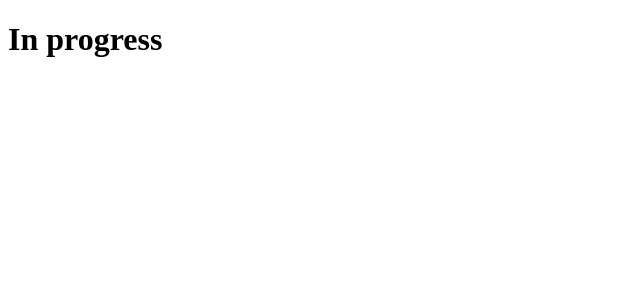
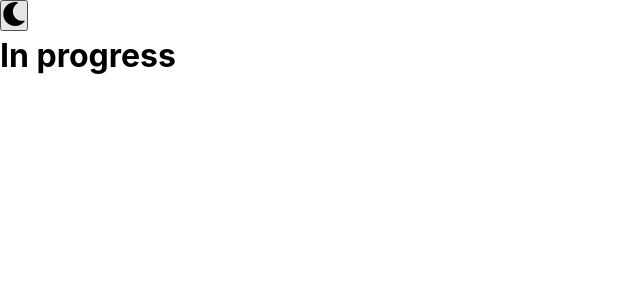
Before and after one commit to cogumm/cogumm.net, a Next.js app in the folder 2021/: page / in a window 1280 px wide. Shown: the top 300 px of the page, without its empty margins (0-640 px from the left). Built offline with nearby package versions, Linux system fonts and the light colour scheme.

Commit message:
:lipstick: Added global style and dark mode.

```diff
--- /dev/null
+++ b/2021/babel.config.js
@@ -0,0 +1,4 @@
+module.exports = {
+    presets: ["next/babel"],
+    plugins: [["styled-components", { ssr: true }]],
+};
--- a/2021/package.json
+++ b/2021/package.json
@@ -10,11 +10,15 @@
   "dependencies": {
     "next": "10.0.4",
     "react": "17.0.1",
-    "react-dom": "17.0.1"
+    "react-dom": "17.0.1",
+    "react-icons": "^4.1.0",
+    "styled-components": "^5.2.1"
   },
   "devDependencies": {
     "@types/node": "^14.14.17",
     "@types/react": "^17.0.0",
+    "@types/styled-components": "^5.1.7",
+    "babel-plugin-styled-components": "^1.12.0",
     "typescript": "^4.1.3"
   }
 }
--- /dev/null
+++ b/2021/src/components/layout.tsx
@@ -0,0 +1,36 @@
+import React, { useState, useEffect } from 'react'
+import { FaSun, FaMoon } from "react-icons/fa";
+import { ThemeProvider } from 'styled-components'
+
+import GlobalStyles from '../styles/GlobalStyles';
+import { ThemeDark, ThemeLight } from '../styles/themes'
+
+export default function Layout({ children }) {
+  const [theme, setDarkMode] = useState(false)
+  const [mounted, setMounted] = useState(false)
+
+  useEffect(() => {
+    const darkModeValue = localStorage.getItem('DARK_MODE')
+    setDarkMode(darkModeValue === 'true')
+    setMounted(true)
+  }, [])
+
+  useEffect(() => {
+    return localStorage.setItem('DARK_MODE', theme);
+  }, [theme])
+
+  if (!mounted) return <div />
+
+  return (
+    <ThemeProvider theme={theme ? ThemeDark : ThemeLight}>
+      <div>
+        <button onClick={() => setDarkMode(!theme)}>
+            {theme ? <FaSun /> : <FaMoon />}
+        </button>
+      </div>
+
+      <GlobalStyles />
+      {children}
+    </ThemeProvider>
+  )
+}
--- a/2021/src/pages/_app.tsx
+++ b/2021/src/pages/_app.tsx
@@ -1,3 +1,11 @@
+import Layout from '../components/layout';
+
 export default function MyApp({ Component, pageProps }) {
-  return <Component {...pageProps} />
+    return (
+        <>
+            <Layout>
+                <Component {...pageProps} />
+            </Layout>
+        </>
+    )
 }
--- /dev/null
+++ b/2021/src/pages/_document.tsx
@@ -0,0 +1,30 @@
+import Document, { DocumentContext } from 'next/document'
+import { ServerStyleSheet } from 'styled-components'
+
+export default class MyDocument extends Document {
+  static async getInitialProps(ctx: DocumentContext) {
+    const sheet = new ServerStyleSheet()
+    const originalRenderPage = ctx.renderPage
+
+    try {
+      ctx.renderPage = () =>
+        originalRenderPage({
+          enhanceApp: (App) => (props) =>
+            sheet.collectStyles(<App {...props} />),
+        })
+
+      const initialProps = await Document.getInitialProps(ctx)
+      return {
+        ...initialProps,
+        styles: (
+          <>
+            {initialProps.styles}
+            {sheet.getStyleElement()}
+          </>
+        ),
+      }
+    } finally {
+      sheet.seal()
+    }
+  }
+}
--- /dev/null
+++ b/2021/src/styles/GlobalStyles.ts
@@ -0,0 +1,28 @@
+import { createGlobalStyle } from "styled-components";
+
+export default createGlobalStyle`
+    * {
+        margin: 0;
+        padding: 0;
+        transition: .2s ease-out;
+    }
+
+    body,
+    html {
+        background: ${({ theme }) => theme.bg.background};
+        color: ${({ theme }) => theme.text.text};
+        font-family: Avenir Next, Avenir, -apple-system, BlinkMacSystemFont, "Segoe UI", "Roboto", "Oxygen", "Ubuntu", "Cantarell", "Fira Sans", "Droid Sans", "Helvetica Neue", sans-serif;
+        font-size: 16px;
+        font-weight: 400;
+        line-height: 1.5;
+        margin: 0;
+        padding: 0;
+    }
+
+    svg {
+        width: 24px;
+        height: 24px;
+        cursor: pointer;
+        background: "#24292e";
+    }
+`;
--- /dev/null
+++ b/2021/src/styles/themes/index.ts
@@ -0,0 +1,67 @@
+export const ThemeDark = {
+    bg: {
+        background: "#24292e",
+        backgroundElevation: "#292929",
+        backgroundWithTransparency: "rgba(18, 18, 18, 0.75)",
+        backgroundSurface: "#121212",
+    },
+
+    colors: {
+        primary: "#FF5252",
+        secondary: "#00B0FF",
+        shadowColor: "rgba(41, 41, 41, 0.16)",
+    },
+
+    text: {
+        text: "#FFFFFF",
+        textOnPrimary: "#FFFFFF",
+        textOnSecondary: "#FFFFFF",
+        textSecondary: "#93A6AF",
+    },
+
+    languages: {
+        codeBackground: "#121212",
+        languageJavaScript: "#FBDD51",
+        languageShell: "#89E051",
+        languageCss: "#7e57c2",
+        languageHtml: "#ff7043",
+    },
+
+    svg: {
+        background: "#24292e",
+    },
+};
+
+export const ThemeLight = {
+    bg: {
+        background: "#FFFFFF",
+        backgroundElevation: "#FFFFFF",
+        backgroundWithTransparency: "rgba(255, 255, 255, 0.75)",
+        backgroundSurface: "#F1F6F8",
+    },
+
+    colors: {
+        primary: "#FF5252",
+        secondary: "#0086ff",
+        shadowColor: "rgba(0, 0, 0, 0.16)",
+    },
+
+    text: {
+        text: "#000000",
+        textOnPrimary: "#FFFFFF",
+        textOnSecondary: "#FFFFFF",
+        textSecondary: "#6b7280",
+    },
+
+    languages: {
+        codeBackground: "#121212",
+        languageJavaScript: "#FBDD51",
+        languageShell: "#89E051",
+        languageCss: "#7e57c2",
+        languageHtml: "#ff7043",
+    },
+
+    svg: {
+        color: "#959da5",
+    },
+};
```
Also changed, not shown: 1 other file (tests, documents, lock files or other folders).
